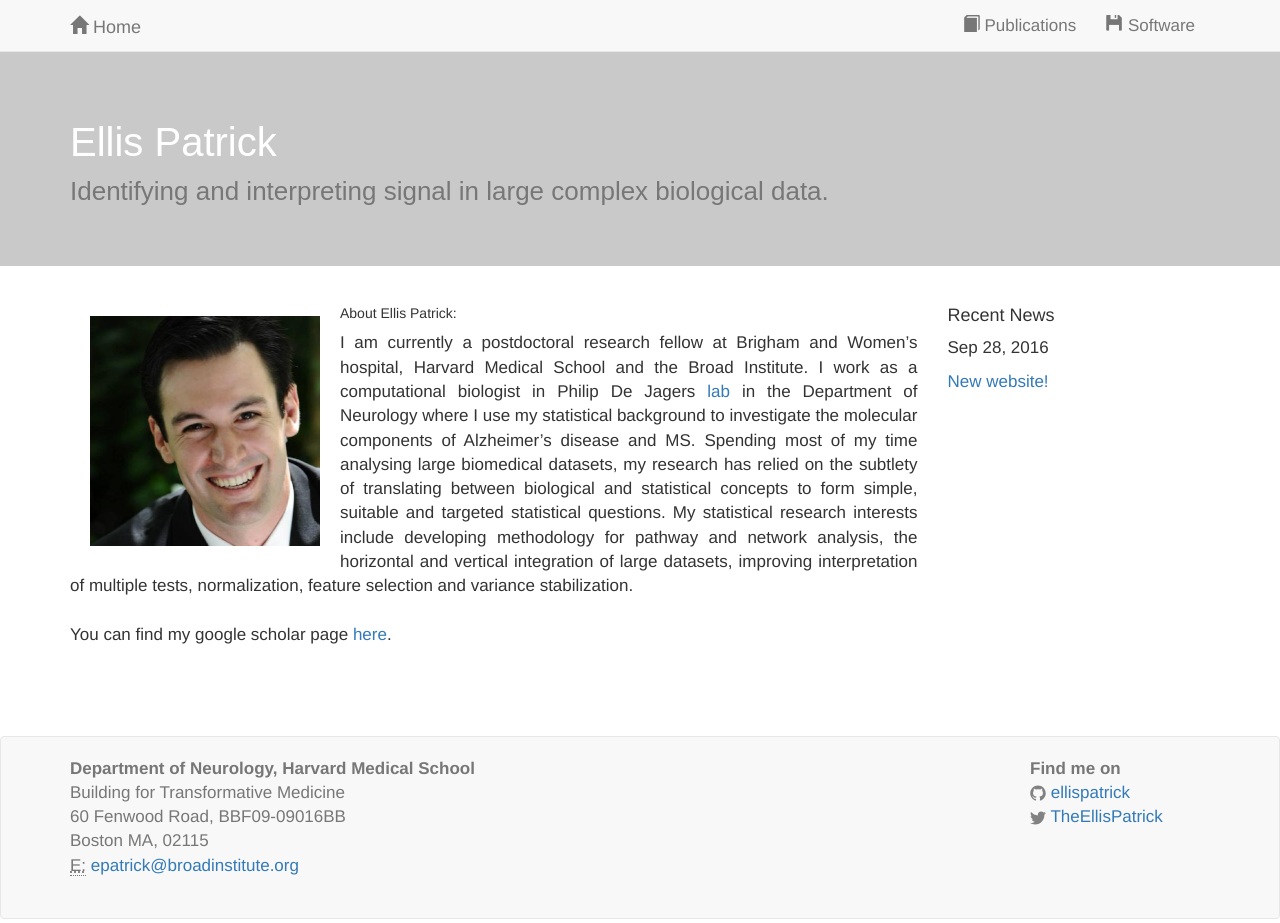
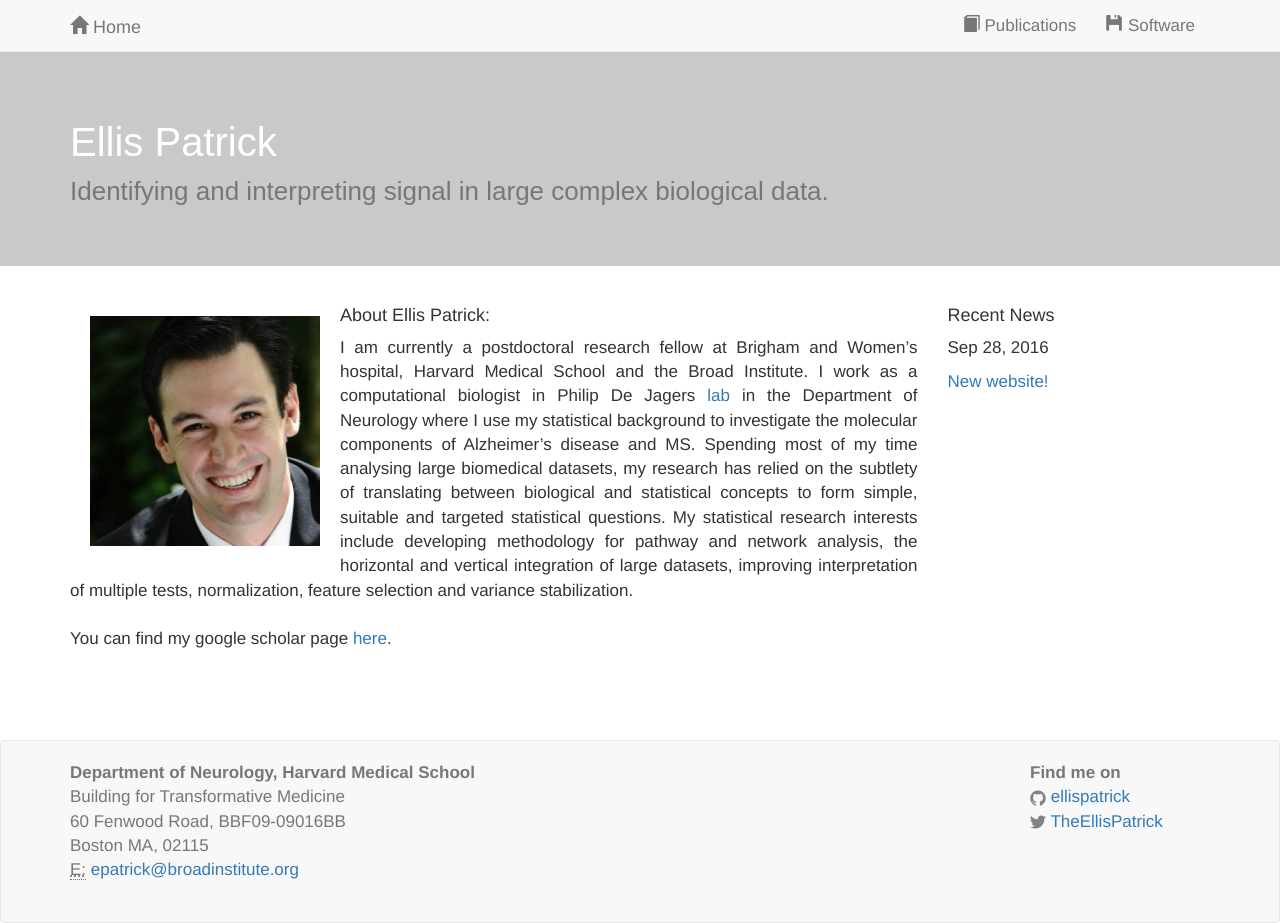
Before and after one commit to ellispatrick/ellispatrick.github.io, a Jekyll site: the page built from index.html, in a window 1280 px wide. Built offline with Jekyll 4.4.1, drawn with Linux system fonts in a browser that asks for light colours; nearby versions of some CDN libraries; a style sheet for code colours, icons or effects is not loaded.

```diff
--- a/index.html
+++ b/index.html
@@ -19,7 +19,7 @@ layout: home
 <IMG SRC="images/Ellis.jpg" ALT="some text" ALIGN="LEFT" hspace="20" vspace="20" HEIGHT="230">
 
 
-<h5>About Ellis Patrick:</h5>
+<h4>About Ellis Patrick:</h4>
 
 <p>
 I am currently a postdoctoral research fellow at Brigham and Women’s hospital, Harvard Medical School and the Broad Institute.
```
